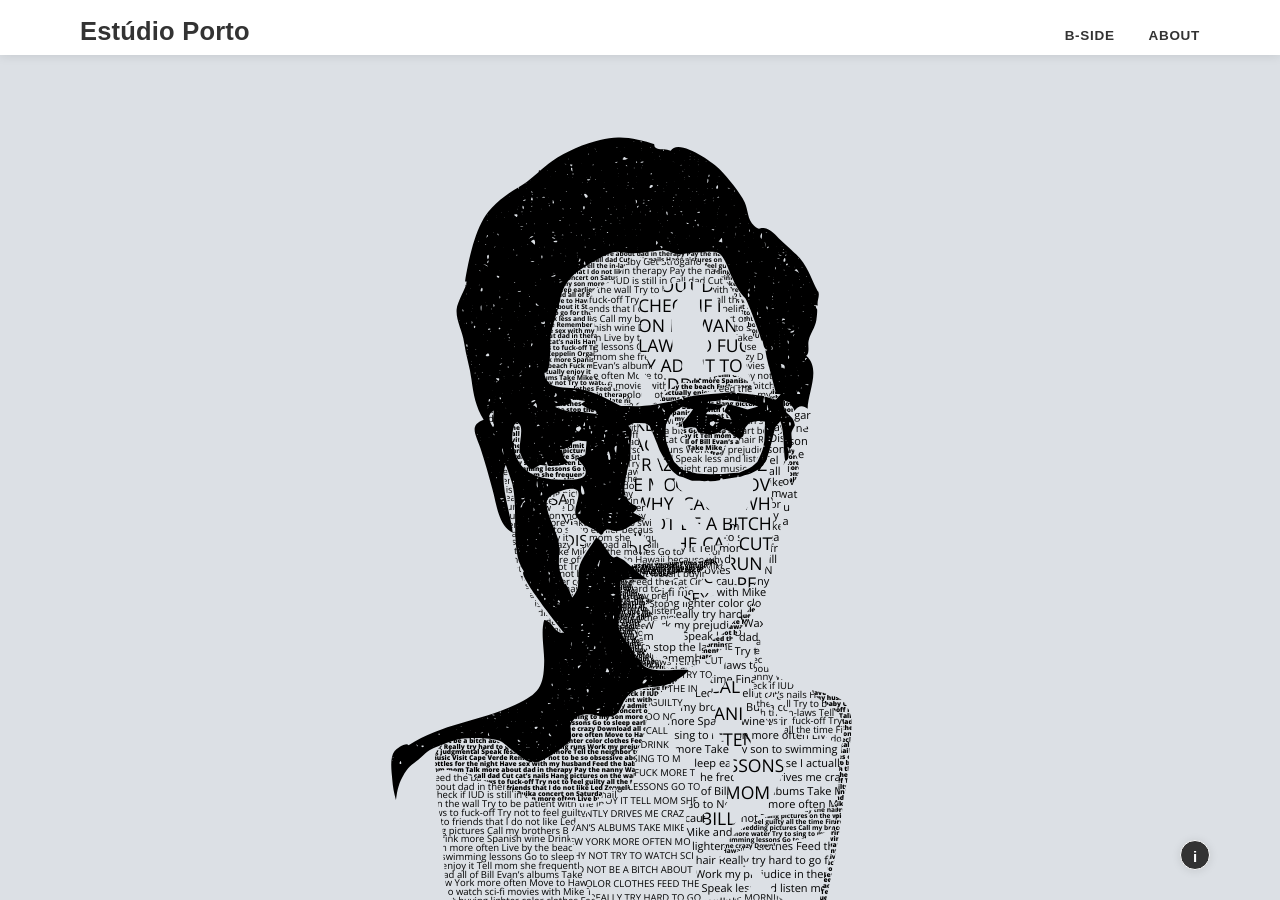
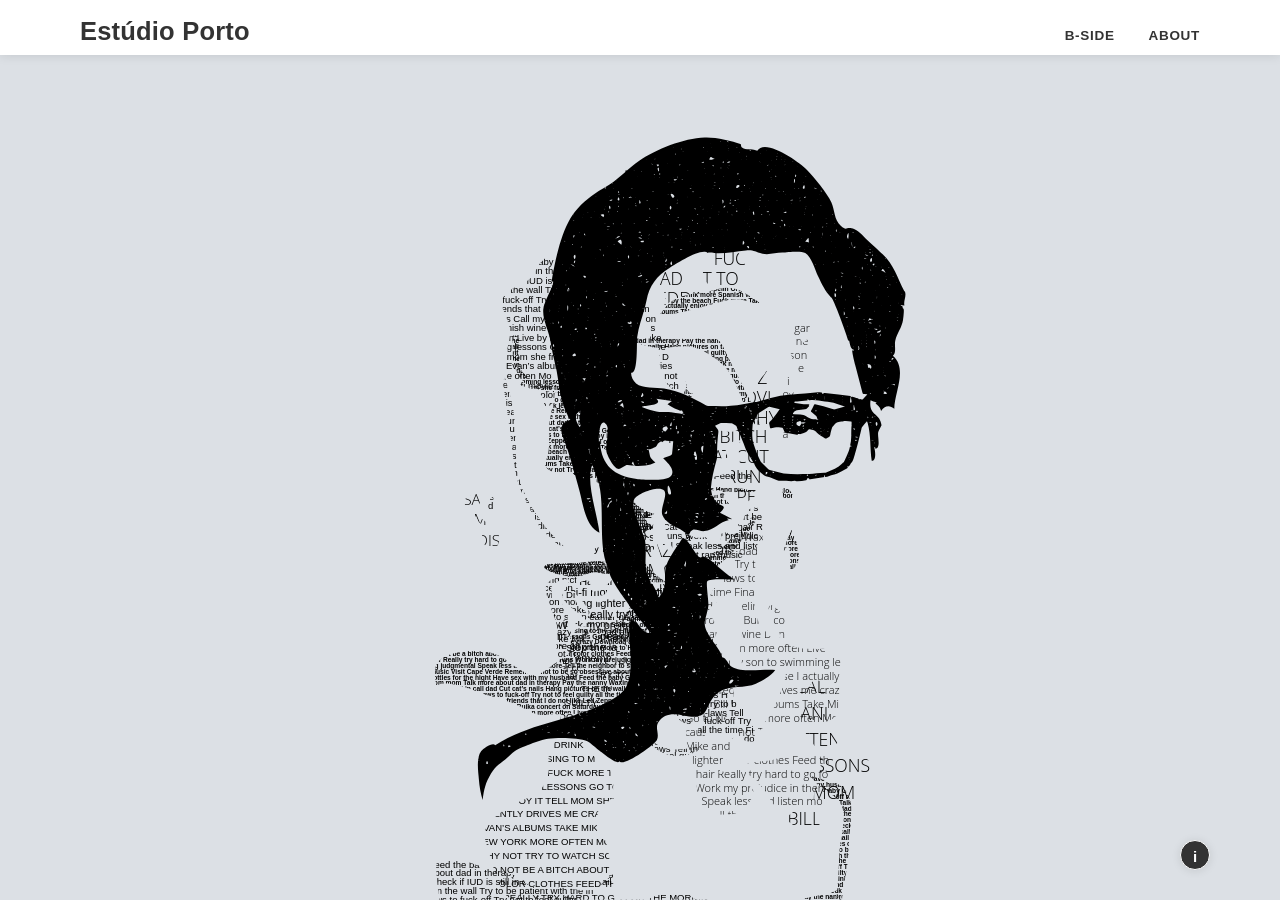
Before and after one commit to carolineportugal/estudioporto, a Jekyll site: the page built from _b-side/typographic-portrait.html, in a window 1280 px wide. Built offline with Jekyll 4.4.1, drawn with Linux system fonts in a browser that asks for light colours; nearby versions of some CDN libraries; some web fonts are replaced.

Commit message:
continues to correct pages to publish on gh pages

```diff
--- a/_b-side/typographic-portrait.html
+++ b/_b-side/typographic-portrait.html
@@ -639,43 +639,43 @@
 
 <script>
 
-  // $(document).ready(function() {
-  //
-  //   var xLeft = new TimelineMax()
-  //   xLeft.to(".st7, .st11, .st22, .st33, .st39, .st40, .st45, .st46",5,{x:-120,ease:Sine.easeInOut})
-  //        .to(".st7, .st11, .st22, .st33, .st39, .st40, .st45, .st46" ,5,{x:120,ease:Sine.easeInOut,repeat:-1,yoyo:true});
-  //
-  //   var xRight = new TimelineMax()
-  //   xRight.to(".texture, .st0, .st43",5,{x:120,ease:Sine.easeInOut})
-  //         .to(".texture, .st0, .st43",5,{x:-120,ease:Sine.easeInOut,repeat:-1,yoyo:true});
-  //
-  //   var yUp = new TimelineMax()
-  //   yUp.to(".st3, .st13, .st19, .st24, .st26, .st28, .st29, .st35, .st36, .st37, .st42, .st44",5,{y:-120,ease:Sine.easeInOut})
-  //      .to(".st3, .st13, .st19, .st24, .st26, .st28, .st29, .st35, .st36, .st37, .st42, .st44",5,{y:120,ease:Sine.easeInOut,repeat:-1,yoyo:true});
-  //
-  //   var yDown = new TimelineMax()
-  //   yDown.to(".st12, .st16, .st18, .st21, .st23, .st25, .st30, .st31, .st32, .st34, .st38, .st41",5,{y:120,ease:Sine.easeInOut})
-  //        .to(".st12, .st16, .st18, .st21, .st23, .st25, .st30, .st31, .st32, .st34, .st38, .st41",5,{y:-120,ease:Sine.easeInOut,repeat:-1,yoyo:true});
-  //
-  //
-  //  function animationsTypographicPortrait(){
-  //    if ($(window).width() > 768) {
-  //      xLeft.play(0);
-  //      xRight.play(0);
-  //      yUp.play(0);
-  //      yDown.play(0);
-  //    }else{
-  //      xLeft.pause(0);
-  //      xRight.pause(0);
-  //      yUp.pause(0);
-  //      yDown.pause(0);
-  //    }
-  //  }
-  //
-  //  animationsTypographicPortrait();
-  //
-  //  $(window).resize(animationsTypographicPortrait);
-  //
-  // });
+  $(document).ready(function() {
+
+    var xLeft = new TimelineMax()
+    xLeft.to(".st7, .st11, .st22, .st33, .st39, .st40, .st45, .st46",5,{x:-120,ease:Sine.easeInOut})
+         .to(".st7, .st11, .st22, .st33, .st39, .st40, .st45, .st46" ,5,{x:120,ease:Sine.easeInOut,repeat:-1,yoyo:true});
+
+    var xRight = new TimelineMax()
+    xRight.to(".texture, .st0, .st43",5,{x:120,ease:Sine.easeInOut})
+          .to(".texture, .st0, .st43",5,{x:-120,ease:Sine.easeInOut,repeat:-1,yoyo:true});
+
+    var yUp = new TimelineMax()
+    yUp.to(".st3, .st13, .st19, .st24, .st26, .st28, .st29, .st35, .st36, .st37, .st42, .st44",5,{y:-120,ease:Sine.easeInOut})
+       .to(".st3, .st13, .st19, .st24, .st26, .st28, .st29, .st35, .st36, .st37, .st42, .st44",5,{y:120,ease:Sine.easeInOut,repeat:-1,yoyo:true});
+
+    var yDown = new TimelineMax()
+    yDown.to(".st12, .st16, .st18, .st21, .st23, .st25, .st30, .st31, .st32, .st34, .st38, .st41",5,{y:120,ease:Sine.easeInOut})
+         .to(".st12, .st16, .st18, .st21, .st23, .st25, .st30, .st31, .st32, .st34, .st38, .st41",5,{y:-120,ease:Sine.easeInOut,repeat:-1,yoyo:true});
+
+
+   function animationsTypographicPortrait(){
+     if ($(window).width() > 768) {
+       xLeft.play(0);
+       xRight.play(0);
+       yUp.play(0);
+       yDown.play(0);
+     }else{
+       xLeft.pause(0);
+       xRight.pause(0);
+       yUp.pause(0);
+       yDown.pause(0);
+     }
+   }
+
+   animationsTypographicPortrait();
+
+   $(window).resize(animationsTypographicPortrait);
+
+  });
 
 </script>
--- a/_sass/_typographic-interventions.scss
+++ b/_sass/_typographic-interventions.scss
@@ -75,7 +75,7 @@
     }
 
     .title{
-      @include remove-font-smoothing();
+      // @include remove-font-smoothing();
       font-family:$bold;
       font-size: 1.4em;
       letter-spacing: .25em;
--- a/_sass/_typographic-portrait.scss
+++ b/_sass/_typographic-portrait.scss
@@ -1,49 +1,29 @@
 //Fonts
-// @font-face{
-//   font-family:"Open Sans Light";
-//   src: url('/media/typographic-portrait/fonts/OpenSans-Light.ttf');
-// }
-//
-// @font-face{
-//   font-family:"Open Sans Regular";
-//   src: url('/media/typographic-portrait/fonts/OpenSans-Regular.ttf');
-// }
-//
-// @font-face{
-//   font-family:"Open Sans Bold";
-//   src: url('/media/typographic-portrait/fonts/OpenSans-Bold.ttf');
-// }
-//
-// @font-face{
-//   font-family:"Open Sans Extra-Bold";
-//   src: url('/media/typographic-portrait/fonts/OpenSans-ExtraBold.ttf');
-// }
-
 @import url('https://fonts.googleapis.com/css?family=Open+Sans:300,400,700,800');
 
 //Typography
 svg{
 
   .st1 {
-    font-family: 'Open Sans', sans-serif;
+    font-family: 'Open Sans Light', sans-serif;
     font-weight: 300;
     font-style: normal;
   }
 
   .st8 {
-    font-family: 'Open Sans', sans-serif;
+    font-family: 'Open Sans Regular', sans-serif;
     font-weight: 400;
     font-style: normal;
   }
 
   .st17 {
-    font-family: 'Open Sans', sans-serif;
+    font-family: 'Open Sans Bold', sans-serif;
     font-weight: 700;
     font-style: normal;
   }
 
   .st14 {
-    font-family: 'Open Sans', sans-serif;
+    font-family: 'Open Sans Extra-Bold', sans-serif;
     font-weight: 800;
     font-style: normal;
   }
```
